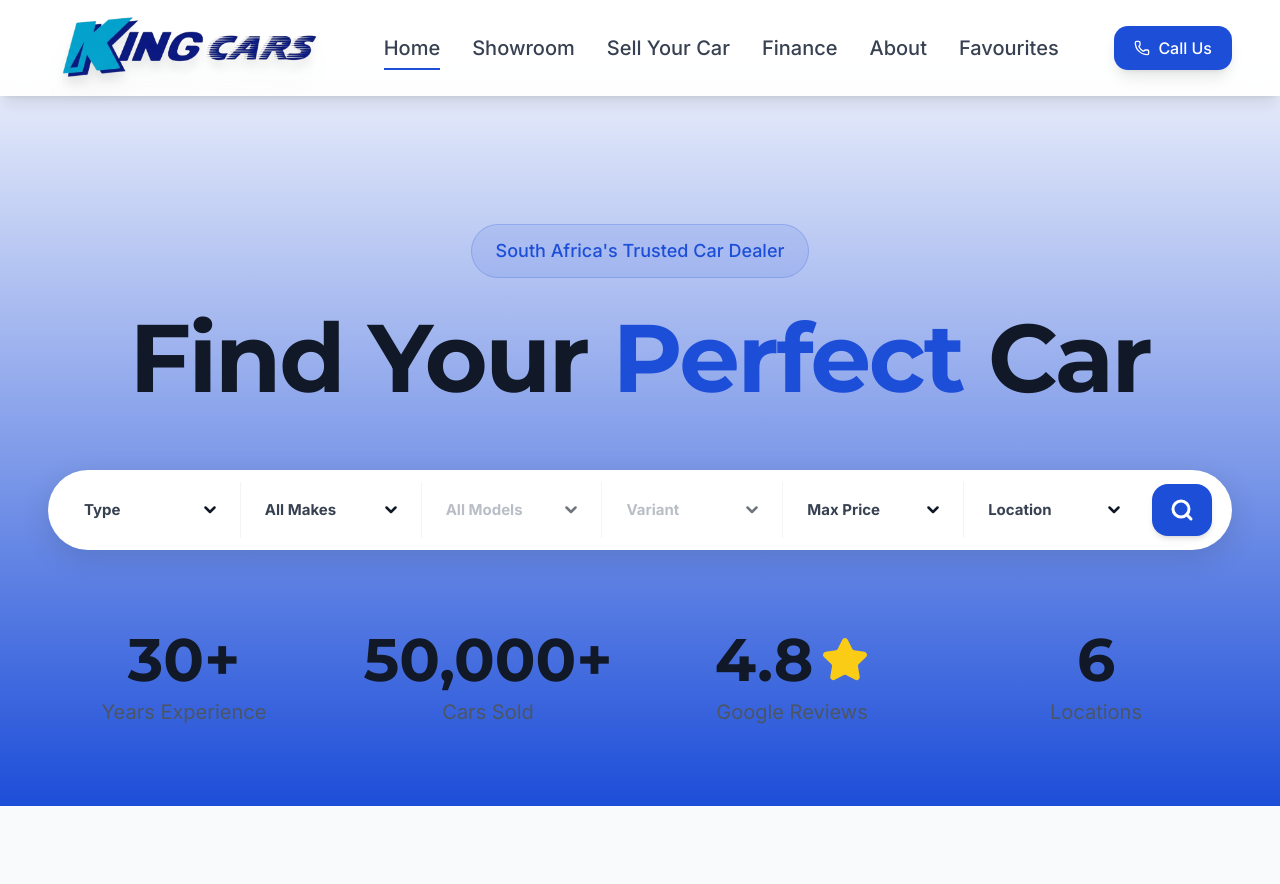
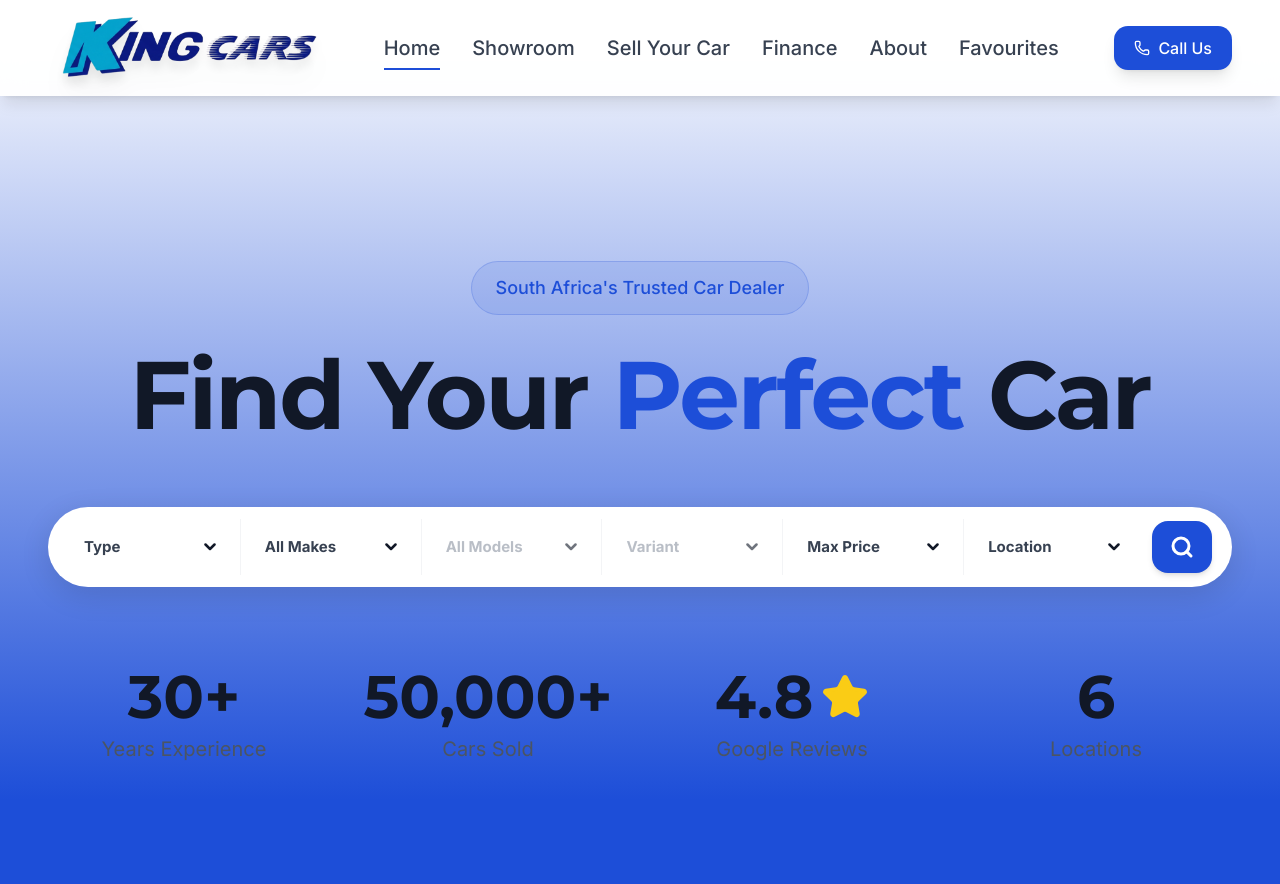
Before and after one commit to pottie2288/king-cars-website, a React (Vite) app: page / in a window 1280 px wide. Shown: the top 884 px of the page. Built offline with nearby package versions, Linux system fonts and the light colour scheme.

Commit message:
style: move body type filter and fix seamless background blending

```diff
--- a/src/pages/HomePage.tsx
+++ b/src/pages/HomePage.tsx
@@ -128,7 +128,7 @@ export function HomePage({ favourites, onToggleFavourite }: HomePageProps) {
         </div>
 
         {/* Content */}
-        <div className="relative z-10 w-full section-padding pt-36 lg:pt-56 pb-20">
+        <div className="relative z-10 w-full section-padding pt-36 lg:pt-56">
           <div className="max-w-7xl mx-auto text-center">
 
             {/* Pill Label */}
@@ -171,6 +171,9 @@ export function HomePage({ favourites, onToggleFavourite }: HomePageProps) {
         <div className="absolute bottom-10 left-10 md:left-20 w-64 md:w-96 animate-fade-in animate-delay-500 hidden lg:block pointer-events-none">
         </div>
       </section>
+
+      {/* Body Type Filter Section */}
+      <BodyTypeFilter />
 
       {/* Featured Cars Section */}
       <section className="py-20 bg-gray-50">
@@ -220,9 +223,6 @@ export function HomePage({ favourites, onToggleFavourite }: HomePageProps) {
           )}
         </div>
       </section>
-
-      {/* Body Type Filter Section */}
-      <BodyTypeFilter />
 
       {/* Benefits Section */}
       <section className="py-20 bg-white">
```
